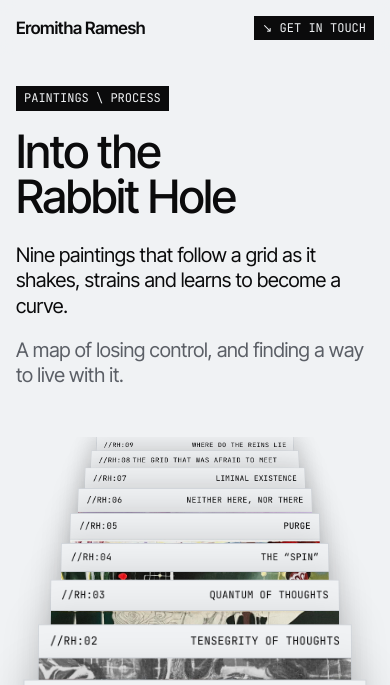
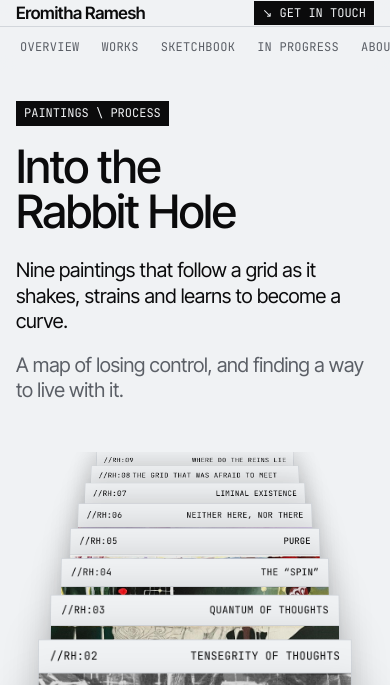
Before and after one commit to eromitha/-intotheRabbithole, a plain HTML site: page index.html in a window 390 px wide. Shown: the top 685 px of the page. Drawn offline with Linux system fonts and the light colour scheme.

Commit message:
Add files via upload

```diff
--- a/index.html
+++ b/index.html
@@ -198,7 +198,10 @@ dialog.zoom .btn:hover{background:#eef0f2;color:#0b0b0c}
 }
 @media (max-width:600px){
   header .wrap{grid-template-columns:1fr auto}
-  nav.main{display:none}
+  nav.main{grid-column:1/-1;grid-row:2;justify-content:flex-start;flex-wrap:nowrap;overflow-x:auto;scrollbar-width:none;margin:0 -16px;padding:0 10px 4px;border-top:1px solid var(--line)}
+  nav.main::-webkit-scrollbar{display:none}
+  nav.main a{flex:none;min-height:40px}
+  header .wrap{row-gap:0}
   .index{grid-template-columns:minmax(0,1fr)}
   .about .big,.about .portrait{grid-column:auto}
   .card,.cell{min-height:0}
```
